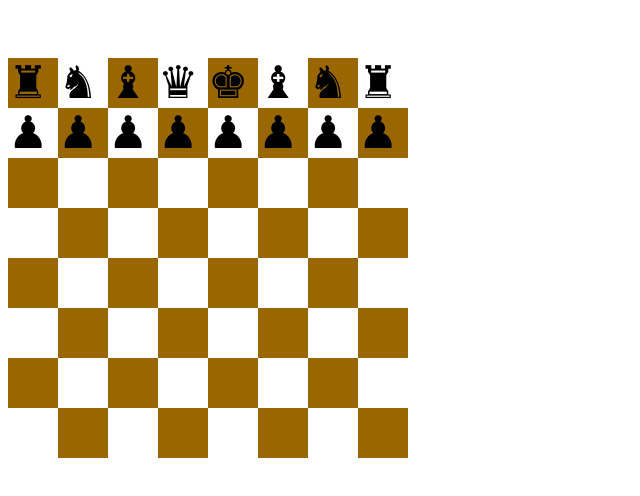
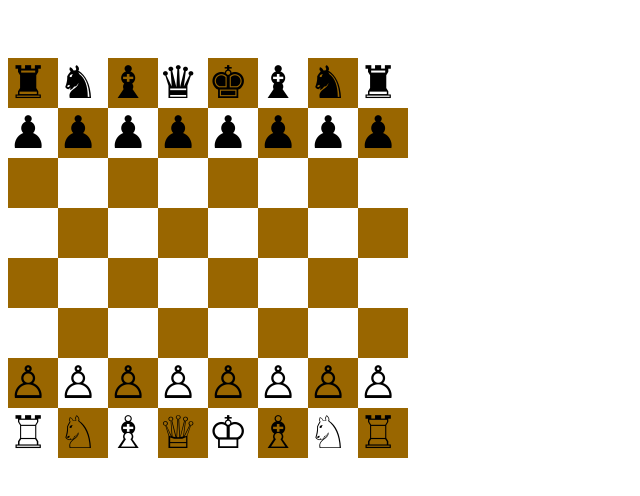
Before and after one commit to Username514124/chess, a plain HTML site: page index.html in a window 1280 px wide. Shown: the top 496 px of the page, without its empty margins (0-640 px from the left). Drawn offline with Linux system fonts and the light colour scheme.

Commit message:
complete white pieces

```diff
--- a/index.html
+++ b/index.html
@@ -63,6 +63,9 @@
         ctx.font = "45px Arial"; // Font size and family
         ctx.fillStyle = "black";  // Text color
         let blackPieceY = 90;
+        let whitePieceY = 440
+        let whitePawnY = 340
+
         ctx.fillText("♜	", 0, blackPieceY);  // x, y coordinates
         ctx.fillText("♞	", 50, blackPieceY);  // x, y coordinates
         ctx.fillText("♞	", 300, blackPieceY);  // x, y coordinates
@@ -73,10 +76,24 @@
         ctx.fillText("♚	", 200, blackPieceY);  // x, y coordinates
         let i = 0;
         blackpieceX = 0
+        whitePieceX = 0
 while (i < 8) {
     ctx.fillText("♟", blackpieceX , blackPieceY+50);
     blackpieceX = blackpieceX + 50
     i++;}
+    i = 0
+while (i < 8) {
+    ctx.fillText("♙", whitePieceX , whitePawnY+50);
+    whitePieceX = whitePieceX + 50
+    i++;}
+    ctx.fillText("♖	", 0, whitePieceY);  // x, y coordinates
+        ctx.fillText("♘	", 50, whitePieceY);  // x, y coordinates
+        ctx.fillText("♘	", 300, whitePieceY);  // x, y coordinates
+        ctx.fillText("♗	", 250, whitePieceY);  // x, y coordinates
+        ctx.fillText("♗	", 100, whitePieceY);  // x, y coordinates
+        ctx.fillText("♕	", 150, whitePieceY);  // x, y coordinates
+        ctx.fillText("♖	", 350, whitePieceY);  // x, y coordinates
+        ctx.fillText("♔	", 200, whitePieceY);  // x, y coordinates
     </script>
 </body>
 </html>
```
